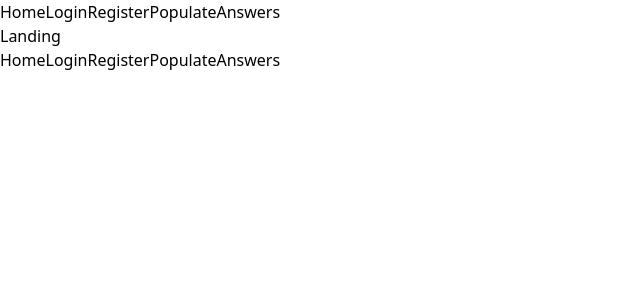
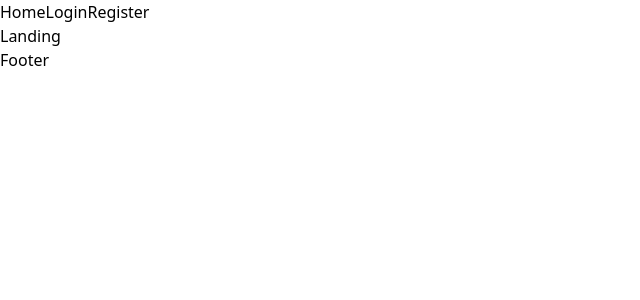
Before and after one commit to westshae/ComparativePolitics, a React (Vite) app in the folder front/: page / in a window 1280 px wide. Shown: the top 300 px of the page, without its empty margins (0-640 px from the left). Built offline with nearby package versions, Linux system fonts and the light colour scheme.

Commit message:
Made header change based on loggedin status

```diff
--- a/front/src/App.tsx
+++ b/front/src/App.tsx
@@ -4,16 +4,10 @@ import LoginPage from './pages/LoginPage';
 import RegisterPage from './pages/RegisterPage';
 import PopulatePage from './pages/PopulatePage';
 import AnswerPage from './pages/AnswerPage';
-import Header from './components/Header';
-import Footer from './components/Footer';
-import Content from './components/Content';
 
 const App = () => {
   return (
-
     <BrowserRouter>
-      <Header />
-      <Content>
       <Routes>
         <Route path="/" element={<LandingPage />} />
         <Route path="/login" element={<LoginPage />} />
@@ -21,9 +15,6 @@ const App = () => {
         <Route path="/populate" element={<PopulatePage />} />
         <Route path="/answer" element={<AnswerPage />} />
       </Routes>
-      </Content>
-      <Footer />
-
     </BrowserRouter>
   );
 }
--- a/front/src/components/Footer.tsx
+++ b/front/src/components/Footer.tsx
@@ -1,16 +1,7 @@
-import { useNavigate } from "react-router-dom";
-
 const Footer = () => {
-  const navigate = useNavigate();
-
-
   return (
     <div>
-      <button onClick={() => navigate("/")}>Home</button>
-      <button onClick={() => navigate("/login")}>Login</button>
-      <button onClick={() => navigate("/register")}>Register</button>
-      <button onClick={() => navigate("/populate")}>Populate</button>
-      <button onClick={() => navigate("/answer")}>Answers</button>
+      <p>Footer</p>
     </div>
   )
 }
--- a/front/src/components/Header.tsx
+++ b/front/src/components/Header.tsx
@@ -1,16 +1,38 @@
+import { useEffect, useState } from "react";
 import { useNavigate } from "react-router-dom";
 
 const Header = () => {
   const navigate = useNavigate();
 
+  const [loggedIn, setLoggedIn] = useState<boolean>(false);
+
+  useEffect(() => {
+    setLoggedIn(localStorage.getItem("token") !== null);
+  }, []);
+
+  const handleLogout = () => {
+    localStorage.removeItem("token")
+    localStorage.removeItem("name")
+    localStorage.removeItem("email")
+    setLoggedIn(false)
+  }
 
   return (
     <div>
       <button onClick={() => navigate("/")}>Home</button>
-      <button onClick={() => navigate("/login")}>Login</button>
-      <button onClick={() => navigate("/register")}>Register</button>
-      <button onClick={() => navigate("/populate")}>Populate</button>
-      <button onClick={() => navigate("/answer")}>Answers</button>
+      {loggedIn &&
+        <>
+          <button onClick={() => navigate("/populate")}>Populate</button>
+          <button onClick={() => navigate("/answer")}>Answers</button>
+          <button onClick={() => handleLogout()}>Logout</button>
+        </>
+      }
+      {!loggedIn &&
+        <>
+          <button onClick={() => navigate("/login")}>Login</button>
+          <button onClick={() => navigate("/register")}>Register</button>
+        </>
+      }
     </div>
   )
 }
--- a/front/src/pages/AnswerPage.tsx
+++ b/front/src/pages/AnswerPage.tsx
@@ -1,5 +1,8 @@
 import axios from "axios";
 import { useEffect, useState } from "react";
+import Content from "../components/Content";
+import Header from "../components/Header";
+import Footer from "../components/Footer";
 
 interface Question {
   leftStatement: string;
@@ -66,6 +69,8 @@ const AnswerPage = () => {
 
   return (
     <>
+      <Header />
+      <Content>
         <h1>Pick your preferred statement</h1>
         {question &&
           <div>
@@ -78,6 +83,9 @@ const AnswerPage = () => {
             <button disabled={preferred === "" || unpreferred === ""} onClick={() => handleAnswerSubmit()}>Submit answer</button>
           </div>
         }
+      </Content>
+      <Footer />
+
     </>
   );
 }
--- a/front/src/pages/LandingPage.tsx
+++ b/front/src/pages/LandingPage.tsx
@@ -1,7 +1,15 @@
+import Content from "../components/Content";
+import Footer from "../components/Footer";
+import Header from "../components/Header";
+
 const LandingPage = () => {
   return (
     <>
-      <h1>Landing</h1>
+      <Header />
+      <Content>
+        <h1>Landing</h1>
+      </Content>
+      <Footer />
     </>
   );
 }
--- a/front/src/pages/LoginPage.tsx
+++ b/front/src/pages/LoginPage.tsx
@@ -1,6 +1,9 @@
 import axios from "axios";
 import { useState } from "react";
 import { useNavigate } from "react-router-dom";
+import Content from "../components/Content";
+import Footer from "../components/Footer";
+import Header from "../components/Header";
 
 const LoginPage = () => {
   const navigate = useNavigate();
@@ -37,6 +40,8 @@ const LoginPage = () => {
 
   return (
     <>
+      <Header />
+      <Content>
         <h1>Login</h1>
         <label htmlFor="email">Email:</label>
         <input id="email" placeholder="Enter email here..." onChange={(event) => onEmailChange(event.target.value)}></input>
@@ -45,6 +50,9 @@ const LoginPage = () => {
         <input id="password" placeholder="Enter password here..." onChange={(event) => onPasswordChange(event.target.value)}></input>
 
         <button disabled={email === "" || password === ""} onClick={() => handleLogin()}>Login</button>
+      </Content>
+      <Footer />
+
     </>
   );
 }
--- a/front/src/pages/PopulatePage.tsx
+++ b/front/src/pages/PopulatePage.tsx
@@ -1,5 +1,8 @@
 import axios from "axios";
 import { useEffect, useState } from "react";
+import Content from "../components/Content";
+import Footer from "../components/Footer";
+import Header from "../components/Header";
 
 interface Side {
   statement: string;
@@ -43,6 +46,9 @@ const PopulatePage = () => {
 
   return (
     <>
+      <Header />
+      <Content>
+
         <h1>Add new statement</h1>
         <label htmlFor="statement">Statement:</label>
         <input id="statement" placeholder="Enter statement here..." onChange={(event) => setStatement(event.target.value)}></input>
@@ -65,6 +71,9 @@ const PopulatePage = () => {
             ))}
           </tbody>
         </table>
+      </Content>
+      <Footer />
+
     </>
   );
 }
--- a/front/src/pages/RegisterPage.tsx
+++ b/front/src/pages/RegisterPage.tsx
@@ -1,6 +1,9 @@
 import axios from "axios";
 import { useState } from "react";
 import { useNavigate } from "react-router-dom";
+import Content from "../components/Content";
+import Footer from "../components/Footer";
+import Header from "../components/Header";
 
 const RegisterPage = () => {
   const navigate = useNavigate();
@@ -55,6 +58,9 @@ const RegisterPage = () => {
 
   return (
     <>
+      <Header />
+      <Content>
+
         <h1>Register</h1>
         <label htmlFor="email">Email:</label>
         <input id="email" placeholder="Enter email here..." onChange={(event) => onEmailChange(event.target.value)}></input>
@@ -80,7 +86,8 @@ const RegisterPage = () => {
           <h1>Oops, looks like you ran into an error when registering</h1>
           <p>{registerationError}</p>
         </div>
-
+      </Content>
+      <Footer />
     </>
   );
 }
```
Lines whose indentation alone changed are shown as unchanged.
